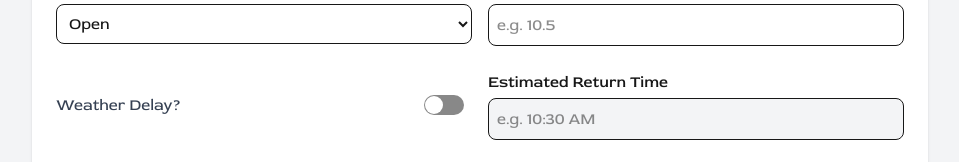
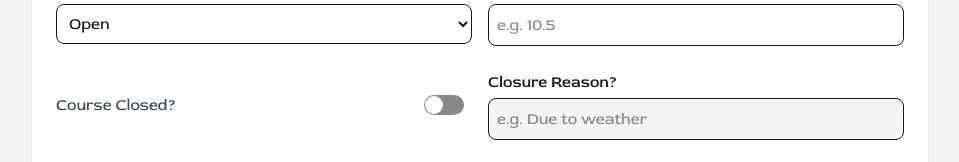
Before and after one commit to teellis20/golf-widget-dashboard, a Next.js app: page / in a window 1280 px wide. Shown: the part 484-646 px from the top of the page, without its empty margins (160-1119 px from the left). Built offline with nearby package versions, Linux system fonts and the light colour scheme; no server answers; the database is empty.

Commit message:
add course closure option

```diff
--- a/src/app/Components/TodaysSettings.js
+++ b/src/app/Components/TodaysSettings.js
@@ -17,6 +17,8 @@ export default function TodaysSettings({pinLocations}) {
         cartRules: '',
         courseConditions: '',
         greensSpeed: '',
+        courseClosure: false,
+        closureReason: '',
         weatherDelay: false,
         estimatedReturnTime: ''
     });
@@ -88,6 +90,21 @@ export default function TodaysSettings({pinLocations}) {
                     </div>
                   </div>
 
+                  {/* Course Closure */}
+                  <div className="grid grid-cols-1 md:grid-cols-2 gap-4">
+                        <div className="flex items-center gap-2">
+                            <MyToggle label='Course Closed?' value={formData.courseClosure} setValue={(value) => handleInputChange('courseClosure', value)} />
+                        </div>
+                        <div>
+                            <label className={`block font-medium `}>Closure Reason?</label>
+                            <input
+                                disabled={!formData.courseClosure}
+                                className="mt-1 w-full border rounded-lg p-2 disabled:bg-gray-100 disabled:cursor-not-allowed"
+                                placeholder="e.g. Due to weather"
+                                onChange={(e) => handleInputChange('closureReason', e.target.value)}
+                            />
+                        </div>
+                  </div>
                   {/* weather delay */}
                   {/* <WeatherDelaySection /> */}
                   <div className="grid grid-cols-1 md:grid-cols-2 gap-4">
--- a/src/app/page.js
+++ b/src/app/page.js
@@ -1,7 +1,5 @@
 
-import MyToggle from "./Components/MyToggle";
 import { createClient } from "@/lib/supabase/server";
-import WeatherDelaySection from "./Components/WeatherDelaySection";
 import TodaysSettings from "./Components/TodaysSettings";
 import WidgetSettings from "./Components/WidgetSettings";
 import ManagementPanel from "./Components/ManagementPanel";
@@ -49,6 +47,8 @@ export default async function AdminDashboardPage() {
           {/* Course Conditions */}
 
           <ManagementPanel title={'Course Conditions'} array={[{label: 'Perfect'}, {label: 'Wet'}, {label: 'Standing Water'}]} />
+
+          {/*TODO Options for Setting reoccuring course closure times */}
         </section>
 
         {/* Widget Settings */}
```
